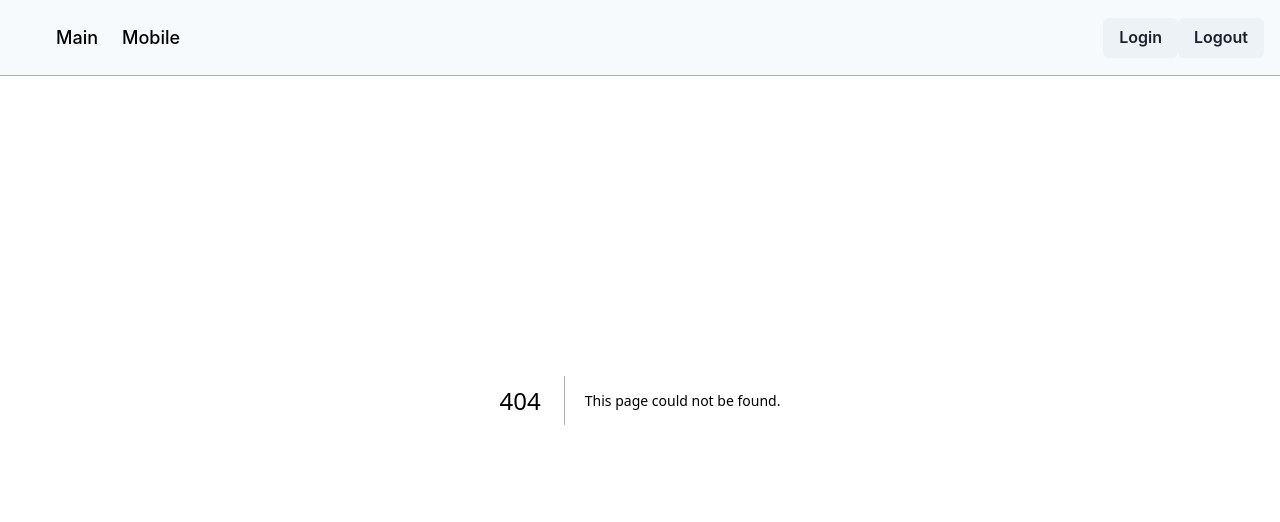
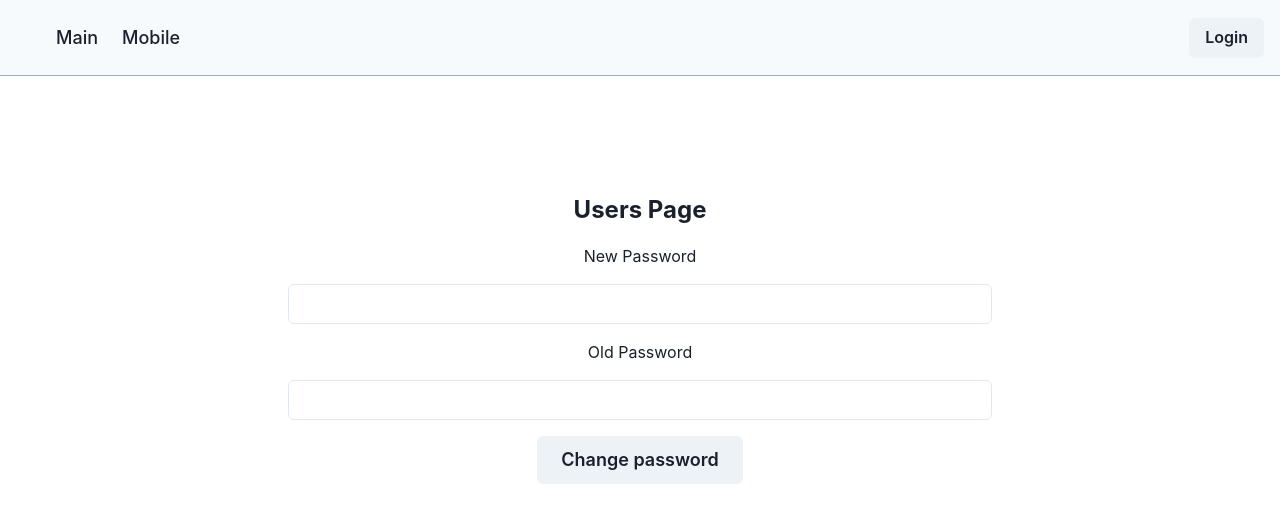
Before and after one commit to serhiipopov/payment-stripe, a Next.js app: page /profile in a window 1280 px wide. Before the commit this address had no page. Shown: the top 522 px of the page. Built offline with nearby package versions, Linux system fonts and the light colour scheme; no server answers.

Commit message:
sending a signin request, added profile page

```diff
--- a/helpers/auth.js
+++ b/helpers/auth.js
@@ -3,3 +3,8 @@ const bcrypt = require('bcryptjs');
 export async function hashPassword(password) {
   return await bcrypt.hash(password, 12)
 }
+
+export async function verifyPassword(password, hashedPassword) {
+  const isValid = await bcrypt.compare(password, hashedPassword)
+  return isValid
+}
--- a/helpers/db-util.js
+++ b/helpers/db-util.js
@@ -14,6 +14,12 @@ export async function insertDocument(client, collection, document) {
   return await db.collection(collection).insertOne(document);
 }
 
+export async function findOneValue(client, collection, value) {
+  const db = client.db();
+
+  return await db.collection(collection).findOne(value);
+}
+
 export async function getAllDocuments(client, collection, sort) {
   const db = client.db()
 
--- a/pages/_app.js
+++ b/pages/_app.js
@@ -1,15 +1,18 @@
 import { ChakraProvider } from '@chakra-ui/react';
+import { NotificationContextProvider } from '../store/notification-context';
+import { SessionProvider } from 'next-auth/react';
 import BaseLayout from '../src/components/base-layout/base-layout';
-import { NotificationContextProvider } from '../store/notification-context';
 
 export default function App({ Component, pageProps }) {
   return (
     <ChakraProvider>
-      <NotificationContextProvider>
-        <BaseLayout>
-          <Component {...pageProps} />
-        </BaseLayout>
-      </NotificationContextProvider>
+      <SessionProvider session={pageProps.session}>
+        <NotificationContextProvider>
+          <BaseLayout>
+            <Component {...pageProps} />
+          </BaseLayout>
+        </NotificationContextProvider>
+      </SessionProvider>
     </ChakraProvider>
   )
 }
--- a/pages/index.js
+++ b/pages/index.js
@@ -15,7 +15,7 @@ export default function Home() {
         <meta name='description' content='Generated by create next app' />
         <meta name='viewport' content='width=device-width, initial-scale=1' />
       </Head>
-      <NewsletterRegistration />
+      {/*<NewsletterRegistration />*/}
     </Container>
   )
 }
--- /dev/null
+++ b/pages/profile/index.js
@@ -0,0 +1,17 @@
+import { Container } from '@chakra-ui/react';
+import ProfileView from '../../src/components/profile-view/profile-view';
+
+const Profile = () => {
+  return (
+    <Container
+      minW='full'
+      minH='full'
+      paddingY='48'
+      paddingX={{ base: '6', lg: '72' }}
+    >
+      <ProfileView />
+    </Container>
+  );
+};
+
+export default Profile;
--- a/src/components/auth-form/auth-form.js
+++ b/src/components/auth-form/auth-form.js
@@ -1,4 +1,4 @@
-import {useRef, useState} from 'react';
+import { useRef, useState } from 'react';
 import {
   Box,
   Button,
@@ -7,6 +7,7 @@ import {
   Stack,
   Text
 } from '@chakra-ui/react';
+import { signIn } from 'next-auth/react';
 import { method } from '../../constants';
 
 async function createUser(email, password) {
@@ -19,7 +20,6 @@ async function createUser(email, password) {
   })
 
   const data = await response.json();
-
   if (!response.ok) {
     throw new Error(data.message || 'Something went wrong!')
   }
@@ -34,23 +34,30 @@ const AuthForm = ({ onClose }) => {
 
   const switchAuthModelHandler = () => setIsLogin(prevState => !prevState);
 
-  const submitHandler = async (e) => {
+  const submitHandler = async(e) => {
     e.preventDefault();
 
-    const email = emailRef.current?.value;
-    const password = passwordRef.current?.value;
+    const enteredEmail = emailRef.current?.value;
+    const enteredPassword = passwordRef.current?.value;
 
     if (isLogin) {
-      //
+      const result = await signIn('credentials', {
+        redirect: false,
+        email: enteredEmail,
+        password: enteredPassword,
+      })
+
+      if (!result.error ) {
+        // set some auth state
+      }
+
     } else {
       try {
-        const result = await createUser(email, password);
-        console.log(result)
+        await createUser(enteredEmail, enteredPassword);
       } catch (e) {
         console.log(e)
       }
     }
-
     onClose();
   }
 
--- a/src/components/navbar/navbar.js
+++ b/src/components/navbar/navbar.js
@@ -1,4 +1,5 @@
 import Link from 'next/link';
+import { useSession, signOut } from 'next-auth/react';
 import {
   Box,
   Button,
@@ -12,6 +13,11 @@ import AuthForm from '../auth-form/auth-form';
 
 const Navbar = () => {
   const { isOpen, onOpen, onClose } = useDisclosure();
+  const { data: session, loading } = useSession();
+
+  const logoutHandler = async() => {
+    await signOut()
+  }
 
   return (
     <Box>
@@ -19,12 +25,11 @@ const Navbar = () => {
         <HStack spacing='6' px='10' py='6' fontSize='lg' fontWeight='medium'>
           <Link href='/'>Main</Link>
           <Link href='/mobile'>Mobile</Link>
+          { session && <Link href='/profile'>Profile</Link> }
         </HStack>
 
-        <Box>
-          <Button onClick={onOpen}>Login</Button>
-          <Button>Logout</Button>
-        </Box>
+        { !session && !loading &&  <Button onClick={onOpen}>Login</Button> }
+        { session && <Button onClick={logoutHandler}>Logout</Button> }
 
         <ModalCustom isOpen={isOpen} onClose={onClose}>
           <AuthForm onClose={onClose} />
--- /dev/null
+++ b/src/components/profile-view/profile-view.js
@@ -0,0 +1,50 @@
+import { useEffect, useState } from 'react';
+import { getSession } from 'next-auth/react';
+import {
+  Input,
+  Stack,
+  Text,
+  Center,
+  Button
+} from '@chakra-ui/react';
+import SpinnerWrapper from '../ui/spinner/spinner';
+
+const ProfileView = () => {
+  const [isLoading, setIsLoading] = useState(true);
+
+  useEffect(() => {
+    getSession().then(session => {
+      setIsLoading(false)
+      // if(!session) {
+      //   window.location.href = '/'
+      // }
+    })
+  }, [])
+
+  if (isLoading) {
+    return <SpinnerWrapper />
+  }
+
+  return (
+    <Stack spacing='4'>
+      <Center>
+        <Text fontSize='2xl' fontWeight='bold' as='h1'>
+          Users Page
+        </Text>
+      </Center>
+      <Center>
+        <Text>New Password</Text>
+      </Center>
+      <Input required />
+      <Center>
+        <Text>Old Password</Text>
+      </Center>
+      <Input required />
+      <Center>
+        <Button size='lg'>Change password</Button>
+      </Center>
+    </Stack>
+  );
+};
+
+export default ProfileView;
--- /dev/null
+++ b/src/components/ui/spinner/spinner.js
@@ -0,0 +1,17 @@
+import { Center, Spinner } from '@chakra-ui/react';
+
+const SpinnerWrapper = () => {
+  return (
+    <Center>
+      <Spinner
+        thickness='4px'
+        speed='0.65s'
+        emptyColor='gray.200'
+        color='blue.500'
+        size='xl'
+      />
+    </Center>
+  );
+};
+
+export default SpinnerWrapper;
```
Also changed, not shown: pages/api/auth/[...nextauth].js (added, +34 -0 lines), pages/api/auth/signup.js (+16 -10 lines).
